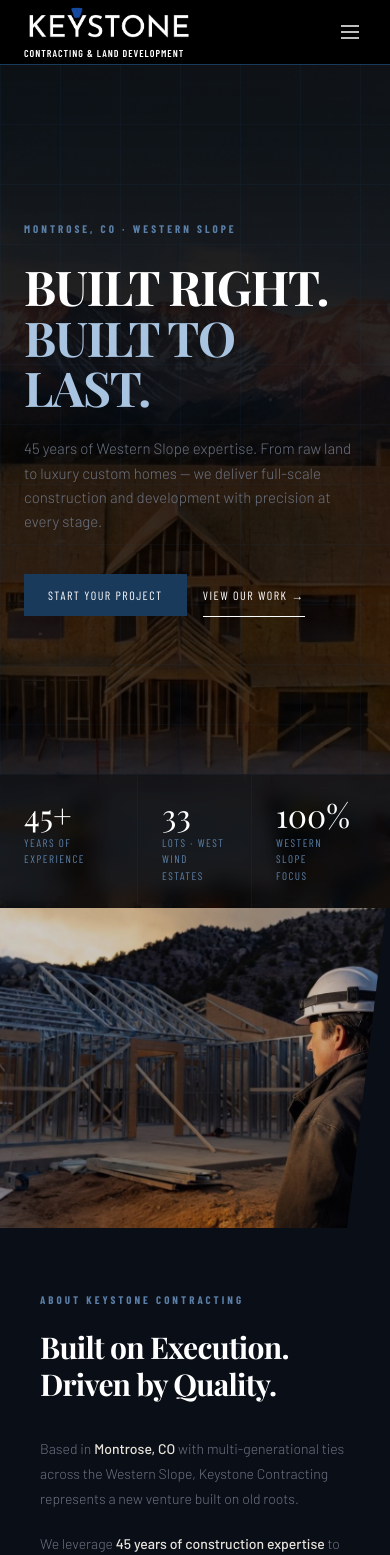
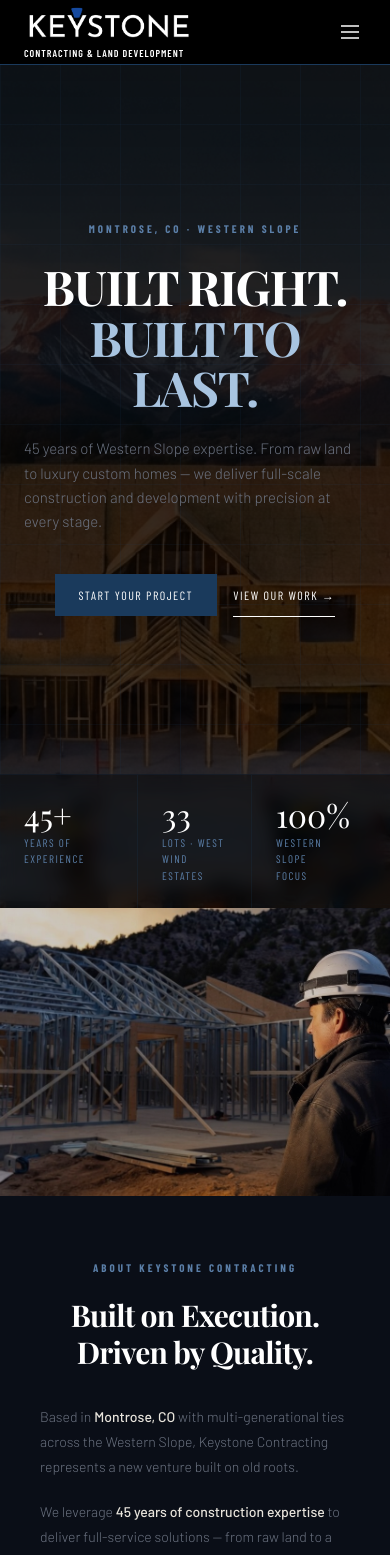
Before and after one commit to alicdesigner-create/keystone-contracting, a Next.js app: page / in a window 390 px wide. Shown: the top 1555 px of the page. Built offline with nearby package versions, Linux system fonts and the light colour scheme.

Commit message:
fix: mobile footer layout, text alignment, animations, about image

```diff
--- a/src/components/About.tsx
+++ b/src/components/About.tsx
@@ -24,13 +24,13 @@
     <section id="about" ref={sectionRef} className="bg-ks-navy">
       <div className="grid md:grid-cols-2">
         {/* Left: image panel with diagonal right clip + parallax */}
-        <div className="relative min-h-[320px] overflow-hidden">
+        <div className="relative h-72 md:min-h-full overflow-hidden">
           <motion.div
             className="absolute left-0 right-0"
             style={{
               top: "-10%",
               bottom: "-10%",
-              clipPath: "polygon(0 0, 100% 0, 88% 100%, 0 100%)",
+              clipPath: isMobile ? "none" : "polygon(0 0, 100% 0, 88% 100%, 0 100%)",
               y: isMobile ? 0 : panelY,
               willChange: "transform",
             }}
@@ -48,10 +48,10 @@
 
         {/* Right: content — does not parallax */}
         <div className="px-10 py-16 md:px-14 md:py-20">
-          <p className="font-label font-bold text-[11px] tracking-[3px] uppercase text-ks-blue-light mb-5">
+          <p className="font-label font-bold text-[11px] tracking-[3px] uppercase text-ks-blue-light mb-5 text-center md:text-left">
             About Keystone Contracting
           </p>
-          <h2 className="font-heading font-extrabold text-3xl md:text-4xl text-white leading-tight tracking-tight mb-8">
+          <h2 className="font-heading font-extrabold text-3xl md:text-4xl text-white leading-tight tracking-tight mb-8 text-center md:text-left">
             Built on Execution.<br />Driven by Quality.
           </h2>
           <div className="space-y-5">
--- a/src/components/Contact.tsx
+++ b/src/components/Contact.tsx
@@ -41,8 +41,8 @@
       <div className="max-w-7xl mx-auto grid md:grid-cols-2 gap-16">
         {/* Left */}
         <div>
-          <p className="font-label font-bold text-[11px] tracking-[3px] uppercase text-ks-blue-light mb-4">Get in Touch</p>
-          <h2 className="font-heading font-extrabold text-3xl md:text-4xl text-white leading-tight tracking-tight mb-6">Start Your Project</h2>
+          <p className="font-label font-bold text-[11px] tracking-[3px] uppercase text-ks-blue-light mb-4 text-center md:text-left">Get in Touch</p>
+          <h2 className="font-heading font-extrabold text-3xl md:text-4xl text-white leading-tight tracking-tight mb-6 text-center md:text-left">Start Your Project</h2>
           <p className="font-body font-light text-[14px] text-ks-stone leading-[1.8] mb-10">
             Provide your project details and our team will follow up with a technical assessment, clear next steps, and a firm timeline for your vision on the Western Slope.
           </p>
--- a/src/components/Hero.tsx
+++ b/src/components/Hero.tsx
@@ -55,17 +55,17 @@
       <div className="relative z-20 flex-1 flex items-center">
         <div className="max-w-7xl mx-auto px-6 md:px-12 w-full py-24 md:py-0">
           <div className="max-w-2xl">
-            <p className="font-label font-bold text-[11px] tracking-[3px] uppercase text-ks-blue-light mb-6">
+            <p className="font-label font-bold text-[11px] tracking-[3px] uppercase text-ks-blue-light mb-6 text-center md:text-left">
               Montrose, CO · Western Slope
             </p>
-            <h1 className="font-heading font-black text-5xl md:text-7xl leading-[1.05] text-white mb-6 uppercase tracking-tight">
+            <h1 className="font-heading font-black text-5xl md:text-7xl leading-[1.05] text-white mb-6 uppercase tracking-tight text-center md:text-left">
               Built Right.<br />
               <span className="text-ks-accent">Built to Last.</span>
             </h1>
-            <p className="font-body font-light text-[15px] text-ks-stone leading-relaxed mb-10 max-w-md">
+            <p className="font-body font-light text-[15px] text-ks-stone leading-relaxed mb-10 max-w-md mx-auto md:mx-0">
               45 years of Western Slope expertise. From raw land to luxury custom homes — we deliver full-scale construction and development with precision at every stage.
             </p>
-            <div className="flex flex-wrap gap-4 items-center">
+            <div className="flex flex-wrap gap-4 items-center justify-center md:justify-start">
               <a
                 href="#contact"
                 className="font-label text-[12px] uppercase tracking-[1.5px] bg-ks-blue text-white px-6 py-3 hover:bg-ks-blue-mid transition-colors"
--- a/src/components/Portfolio.tsx
+++ b/src/components/Portfolio.tsx
@@ -13,7 +13,7 @@
   return (
     <section id="portfolio" className="bg-ks-navy py-[72px] px-6 md:px-12">
       <div className="max-w-7xl mx-auto">
-        <div className="mb-12">
+        <div className="mb-12 text-center md:text-left">
           <p className="font-label font-bold text-[11px] tracking-[3px] uppercase text-ks-blue-light mb-3">Recent Projects</p>
           <h2 className="font-heading font-extrabold text-3xl md:text-4xl text-white leading-tight tracking-tight">Our Work</h2>
         </div>
--- a/src/components/Process.tsx
+++ b/src/components/Process.tsx
@@ -29,7 +29,7 @@
   return (
     <section id="process" className="bg-black py-[72px] px-6 md:px-12" style={{ backgroundColor: '#000000' }}>
       <div className="max-w-7xl mx-auto">
-        <div className="mb-16">
+        <div className="mb-16 text-center md:text-left">
           <p className="font-label font-bold text-[11px] tracking-[3px] uppercase text-ks-blue-light mb-3">How We Work</p>
           <h2 className="font-heading font-extrabold text-3xl md:text-4xl text-white leading-tight tracking-tight">
             A Structured Approach<br />to Building
--- a/src/components/Services.tsx
+++ b/src/components/Services.tsx
@@ -77,7 +77,7 @@
       <div className="max-w-7xl mx-auto">
         {/* Header */}
         <div className="flex flex-col md:flex-row md:items-end justify-between mb-14">
-          <div>
+          <div className="text-center md:text-left">
             <p className="font-label font-bold text-[11px] tracking-[3px] uppercase text-ks-blue-light mb-3">What We Build</p>
             <h2 className="font-heading font-extrabold text-3xl md:text-4xl text-white leading-tight tracking-tight">
               Full-Scale Construction<br />&amp; Development
--- a/src/components/Subdivisions.tsx
+++ b/src/components/Subdivisions.tsx
@@ -48,13 +48,13 @@
 
         {/* Right: content — does not parallax */}
         <div className="px-10 py-16 md:px-14 md:py-20">
-          <p className="font-label font-bold text-[11px] tracking-[3px] uppercase text-ks-blue-light mb-5">
+          <p className="font-label font-bold text-[11px] tracking-[3px] uppercase text-ks-blue-light mb-5 text-center md:text-left">
             Featured Development
           </p>
-          <h2 className="font-heading font-extrabold text-3xl md:text-4xl text-white leading-tight tracking-tight mb-2">
+          <h2 className="font-heading font-extrabold text-3xl md:text-4xl text-white leading-tight tracking-tight mb-2 text-center md:text-left">
             West Wind Estates
           </h2>
-          <p className="font-body text-[14px] text-ks-stone mb-6">Montrose County, Colorado</p>
+          <p className="font-body text-[14px] text-ks-stone mb-6 text-center md:text-left">Montrose County, Colorado</p>
           <p className="font-body font-light text-[14px] text-ks-stone leading-[1.8] mb-10">
             A 33-lot residential community built for long-term value and high-quality living. Thoughtfully developed in phases with strong architectural standards, creating a cohesive environment for custom homes built to last.
           </p>
```
Also changed, not shown: src/components/Footer.tsx (+10 -12 lines).
